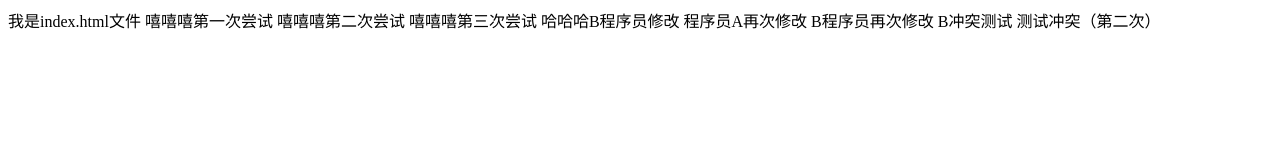
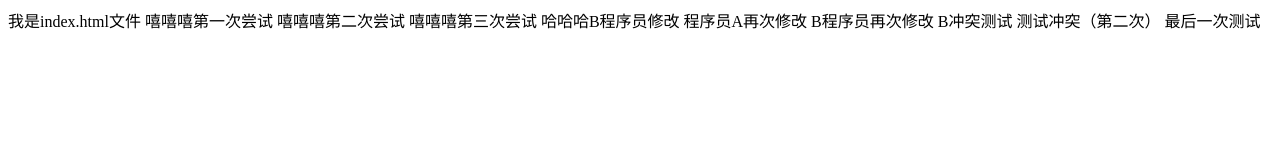
Before and after one commit to huang-ysfirst/git-demo, a plain HTML site: page index.html in a window 1280 px wide. Drawn offline with Linux system fonts and the light colour scheme.

Commit message:
最后一次测试

```diff
--- a/index.html
+++ b/index.html
@@ -14,5 +14,6 @@
 		B程序员再次修改
 		B冲突测试
 		测试冲突（第二次）
+		最后一次测试
 	</body>
 </html>
```
